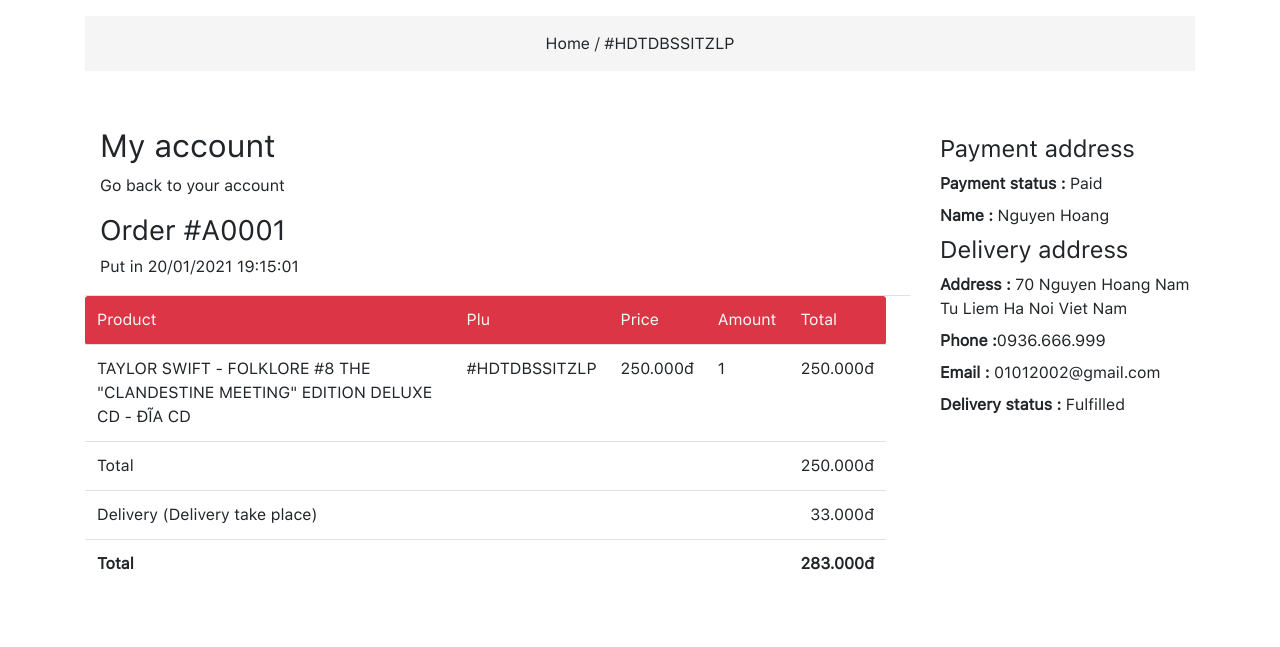
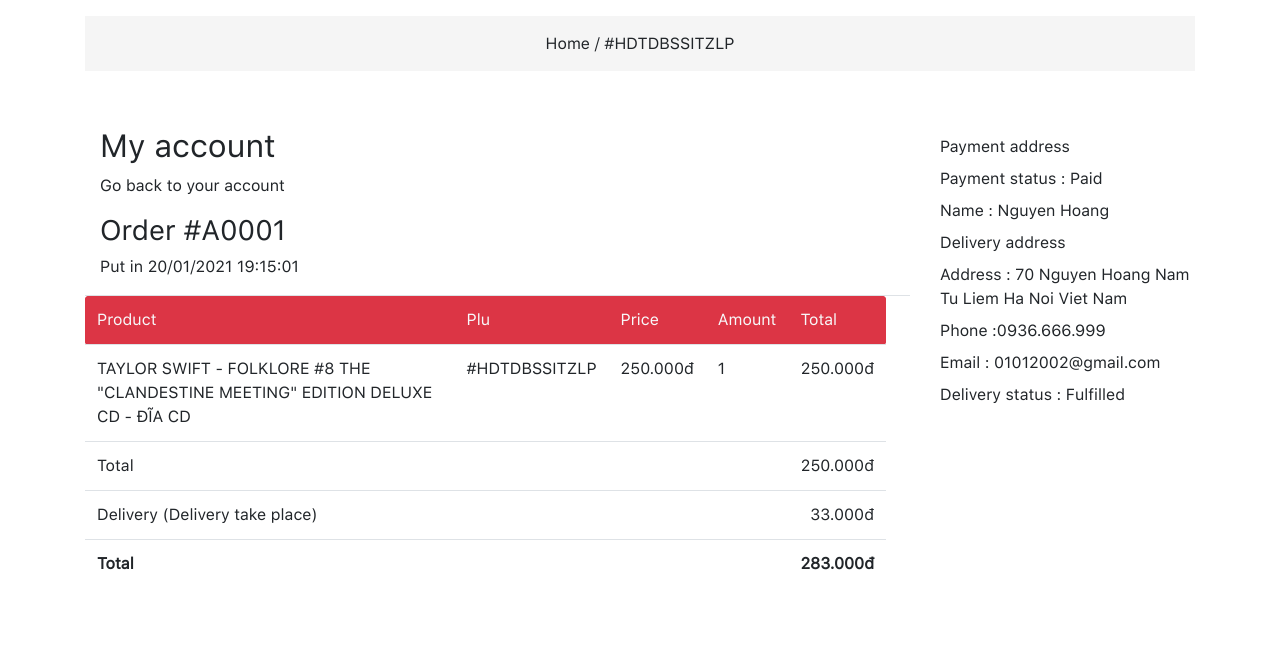
Before and after one commit to quando213/xshadyrecords, a PHP site: page /thong-tin-don-hang.html in a window 1280 px wide. Shown: the part 193-840 px from the top of the page. Run offline with PHP 8.4, Linux system fonts and the light colour scheme; some libraries are stand-ins or nearby versions.

Commit message:
fix order

```diff
--- a/thong-tin-don-hang.html
+++ b/thong-tin-don-hang.html
@@ -63,14 +63,12 @@
         </div>
     </div>
 </header>
-<!--------- thong tin don hang --------------------------------->
 <div class="wrapper">
     <div class="container pt-3 ">
         <div class="path">
             <h6 class="my-2">Home / #HDTDBSSITZLP</h6>
         </div>
     </div>
-
     <div class="container py-5">
         <div class="row mt-2">
             <div class="col-md-9 col-sm-6 col-12 ">
@@ -78,7 +76,6 @@
                 <p class="col-12">Go back to your account</p>
                 <h3 class="col-12">Order #A0001</h3>
                 <p class="col-12">Put in 20/01/2021 19:15:01</p>
-
                 <table class="table table-hover">
                     <tr class="bg-danger">
                         <th class="bg-danger text-light rounded-left">Product</th>
@@ -93,9 +90,7 @@
                         <td>250.000đ</td>
                         <td>1</td>
                         <td>250.000đ</td>
-
                     </tr>
-
                     <tr>
                         <td>Total</td>
                         <td></td>
@@ -103,7 +98,6 @@
                         <td></td>
                         <td>250.000đ</td>
                     </tr>
-
                     <tr>
                         <td>Delivery (Delivery take place)</td>
                         <td></td>
@@ -111,7 +105,6 @@
                         <td></td>
                         <td>33.000đ</td>
                     </tr>
-
                     <tr>
                         <td><b>Total</b></td>
                         <td></td>
@@ -119,24 +112,22 @@
                         <td></td>
                         <td><b>283.000đ</b></td>
                     </tr>
-
                 </table>
             </div>
             <div class="col-md-3 col-12">
                 <div class="d-inline-block mt-2">
-                    <h4 class="mb-2">Payment address</h4>
-                    <div class="mb-2"><b>Payment status :</b> Paid</div>
-                    <div class="mb-2"><b>Name :</b> Nguyen Hoang</div>
-                    <h4 class="mb-2">Delivery address</h4>
-                    <div class="mb-2"><b>Address :</b> 70 Nguyen Hoang Nam Tu Liem Ha Noi Viet Nam</div>
-                    <div class="mb-2"><b>Phone :</b>0936.666.999</div>
-                    <div class="mb-2"><b>Email :</b> 01012002@gmail.com</div>
-                    <div class="mb-2"><b>Delivery status :</b> Fulfilled</div>
+                    <div class="mb-2">Payment address</div>
+                    <div class="mb-2">Payment status : Paid</div>
+                    <div class="mb-2">Name : Nguyen Hoang</div>
+                    <div class="mb-2">Delivery address</div>
+                    <div class="mb-2">Address : 70 Nguyen Hoang Nam Tu Liem Ha Noi Viet Nam</div>
+                    <div class="mb-2">Phone :0936.666.999</div>
+                    <div class="mb-2">Email : 01012002@gmail.com</div>
+                    <div class="mb-2">Delivery status : Fulfilled</div>
                 </div>
             </div>
         </div>
     </div>
-    <!-- footer ---------------------------------------------->
     <footer class="pt-5">
         <div class="container">
             <div class="row">
```
Also changed, not shown: css/style.css (line endings or trailing spaces).
